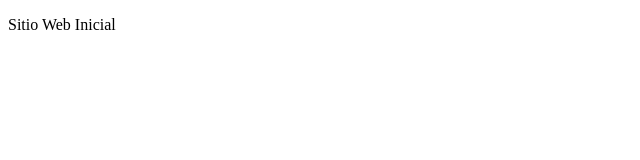
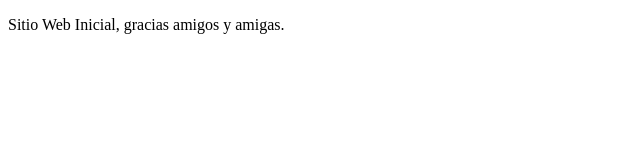
Before and after one commit to DavidChiles1998/proyectoDemoCursoPrework, a plain HTML site: page index.html in a window 1280 px wide. Shown: the whole page, without its empty margins (0-640 px from the left). Drawn offline with Linux system fonts and the light colour scheme.

Commit message:
cambios 1

```diff
--- a/index.html
+++ b/index.html
@@ -8,7 +8,7 @@
 </head>
 <body>
     <p>
-        Sitio Web Inicial
+        Sitio Web Inicial, gracias amigos y amigas.
     <p>
 </body>
 </html>
```
